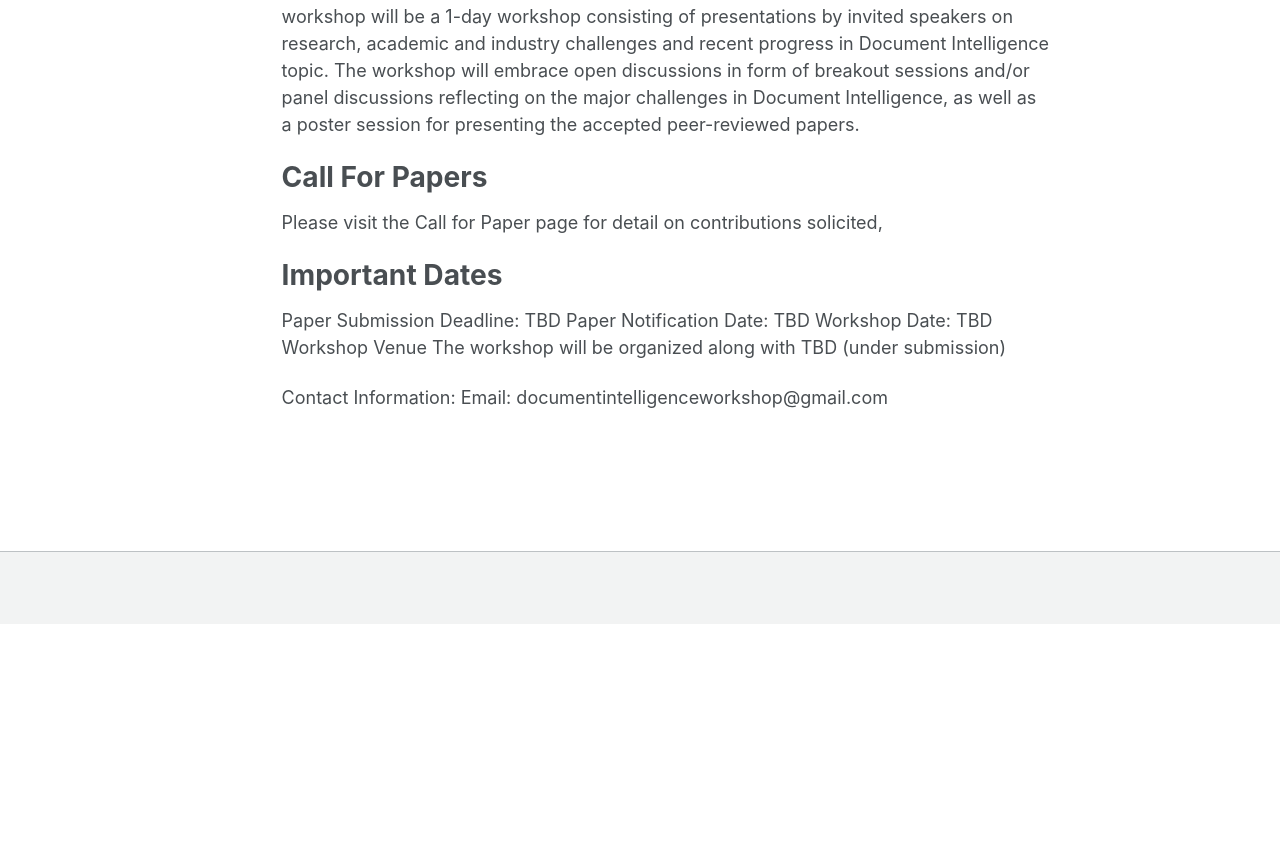
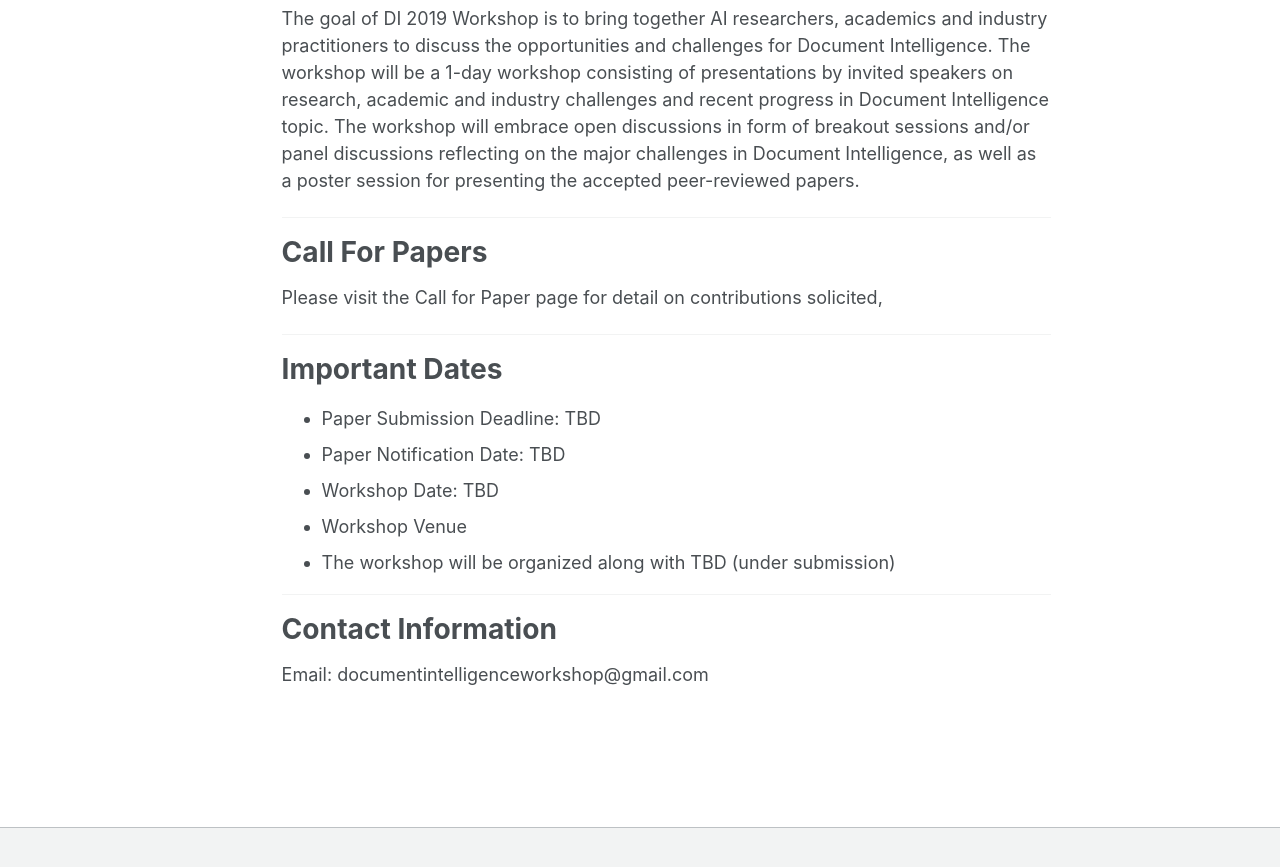
Before and after one commit to document-intelligence/DI-2022, a Jekyll site: the page built from _pages/about.md, in a window 1280 px wide and 900 px high, scrolled down 1001 px. Shown: the top 867 px of the window. Built offline with Jekyll 4.4.1, drawn with Linux system fonts in a browser that asks for light colours; before the commit the page ends 1625 px from its top, so only the background shows below that.

Commit message:
horizontal rules

```diff
--- a/_pages/about.md
+++ b/_pages/about.md
@@ -9,9 +9,13 @@ redirect_from:
   - /about.html
 ---
 
+------
+
 Document Intelligence Workshop 2019
 
 The previous edition of the workshop was held at NeurIPS 2019 conference. Please find the workshop information, organization, speakers, presentations and details here.
+
+------
 
 # Workshop Summary
 
@@ -49,17 +53,24 @@ discussions in form of breakout sessions and/or panel discussions reflecting on
 the major challenges in Document Intelligence, as well as a poster session for
 presenting the accepted peer-reviewed papers.
 
+------
+
 # Call For Papers
 
  Please visit the Call for Paper page for detail on contributions solicited,
 
+------
+
 # Important Dates
 
-Paper Submission Deadline: TBD
-Paper Notification Date: TBD
-Workshop Date: TBD
-Workshop Venue
-The workshop will be organized along with TBD (under submission)
+- Paper Submission Deadline: TBD
+- Paper Notification Date: TBD
+- Workshop Date: TBD
+- Workshop Venue
+- The workshop will be organized along with TBD (under submission)
 
-Contact Information:
+------
+
+# Contact Information
+
 Email: documentintelligenceworkshop@gmail.com
```
Also changed, not shown: _pages/cfp.md (+24 -6 lines).
